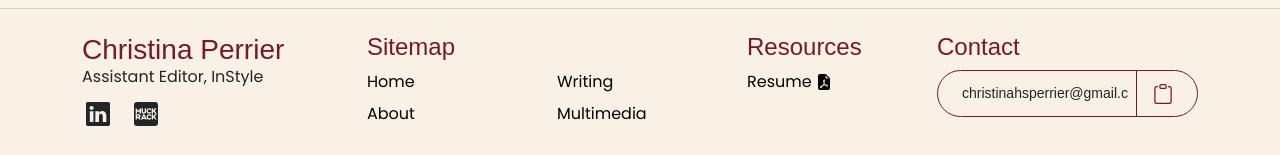
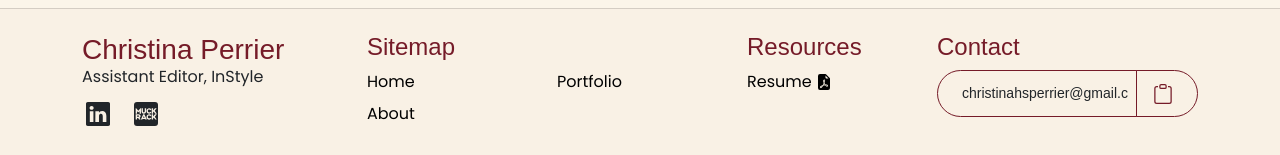
Before and after one commit to christinahsperrier/christinahsperrier.github.io, a Next.js app: page / in a window 1280 px wide. Shown: the part 783-938 px from the top of the page. Built offline with nearby package versions, Linux system fonts and the light colour scheme; a web font is replaced by a local one.

Commit message:
updated footer

```diff
--- a/app/layout.jsx
+++ b/app/layout.jsx
@@ -122,8 +122,7 @@ export default function RootLayout({ children }) {
                     <span className="d-flex"><Link href="/about" className="text-black fw-light d-inline-flex" tabIndex={0} role="link" aria-label="About">About</Link></span>
                   </div>
                   <div className="col col-6 gap-2 d-flex flex-column">
-                    <span className="d-flex"><Link href="/portfolio/writing" className="text-black fw-light d-inline-flex" tabIndex={0} role="link" aria-label="Projects">Writing</Link></span>
-                    <span className="d-flex"><Link href="/portfolio/multimedia" className="text-black fw-light d-inline-flex" tabIndex={0} role="link" aria-label="Resume">Multimedia</Link></span>
+                    <span className="d-flex"><Link href="/portfolio" className="text-black fw-light d-inline-flex" tabIndex={0} role="link" aria-label="Projects">Portfolio</Link></span>
                   </div>
                 </div>
               </div>
```
